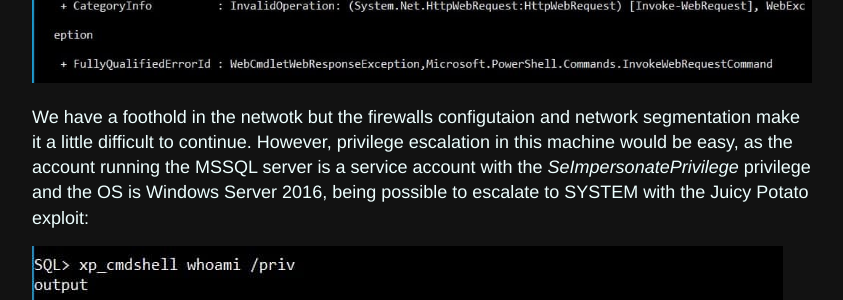
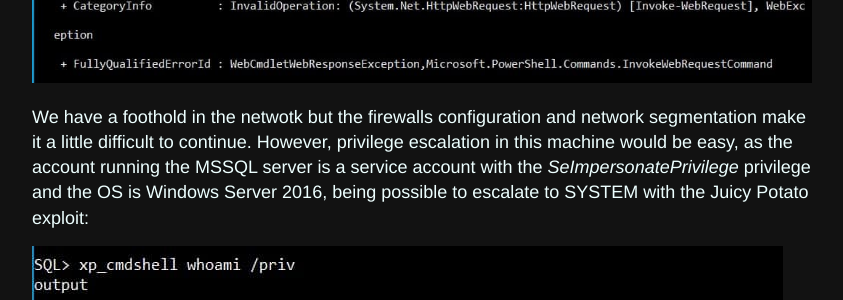
Before and after one commit to ricardojoserf/ricardojoserf.github.io, a Jekyll site: the page built from _posts/2021-9-14-mssql-exfiltration.md, in a window 1280 px wide and 900 px high, scrolled down 1238 px. Shown: the part 153-453 px from the top of the window, without its empty margins (218-1061 px from the left). Built offline with Jekyll 4.4.1, drawn with Linux system fonts in a browser that asks for light colours; some of the changed text lies outside the part shown.

Commit message:
Update 2021-9-14-mssql-exfiltration.md

```diff
--- a/_posts/2021-9-14-mssql-exfiltration.md
+++ b/_posts/2021-9-14-mssql-exfiltration.md
@@ -21,7 +21,7 @@ However, the firewall rules make it impossible to download files from the jump s
 
 ![img3](https://raw.githubusercontent.com/ricardojoserf/ricardojoserf.github.io/master/images/mssql-exfiltration/image3.png)
 
-We have a foothold in the netwotk but the firewalls configutaion and network segmentation make it a little difficult to continue. However, privilege escalation in this machine would be easy, as the account running the MSSQL server is a service account with the *SeImpersonatePrivilege* privilege and the OS is Windows Server 2016, being possible to escalate to SYSTEM with the Juicy Potato exploit:
+We have a foothold in the netwotk but the firewalls configuration and network segmentation make it a little difficult to continue. However, privilege escalation in this machine would be easy, as the account running the MSSQL server is a service account with the *SeImpersonatePrivilege* privilege and the OS is Windows Server 2016, being possible to escalate to SYSTEM with the Juicy Potato exploit:
 
 ![img4](https://raw.githubusercontent.com/ricardojoserf/ricardojoserf.github.io/master/images/mssql-exfiltration/image4.png)
 
```
Also changed, not shown: other parts of _posts/2021-9-14-mssql-exfiltration.md (+1 -1 lines).
